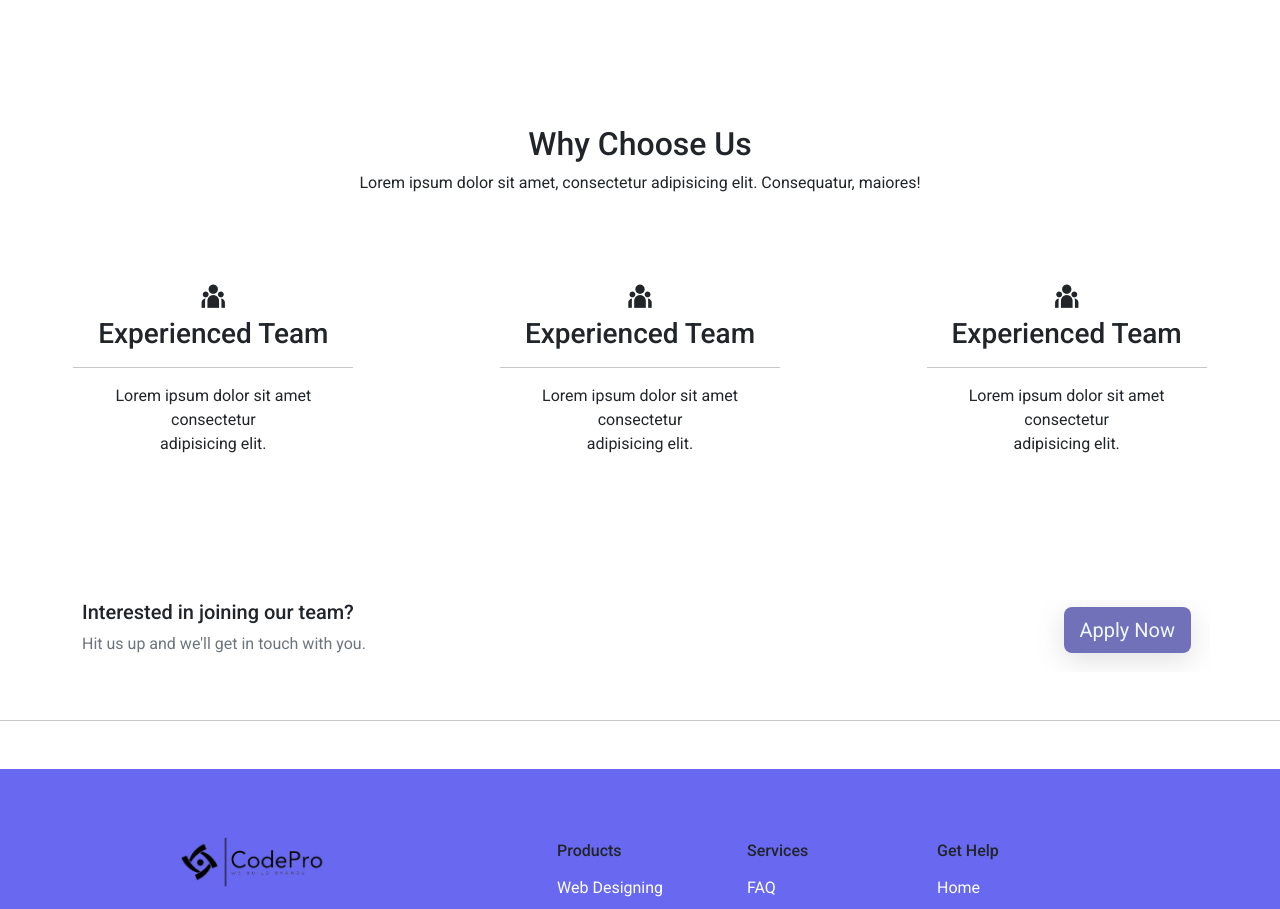
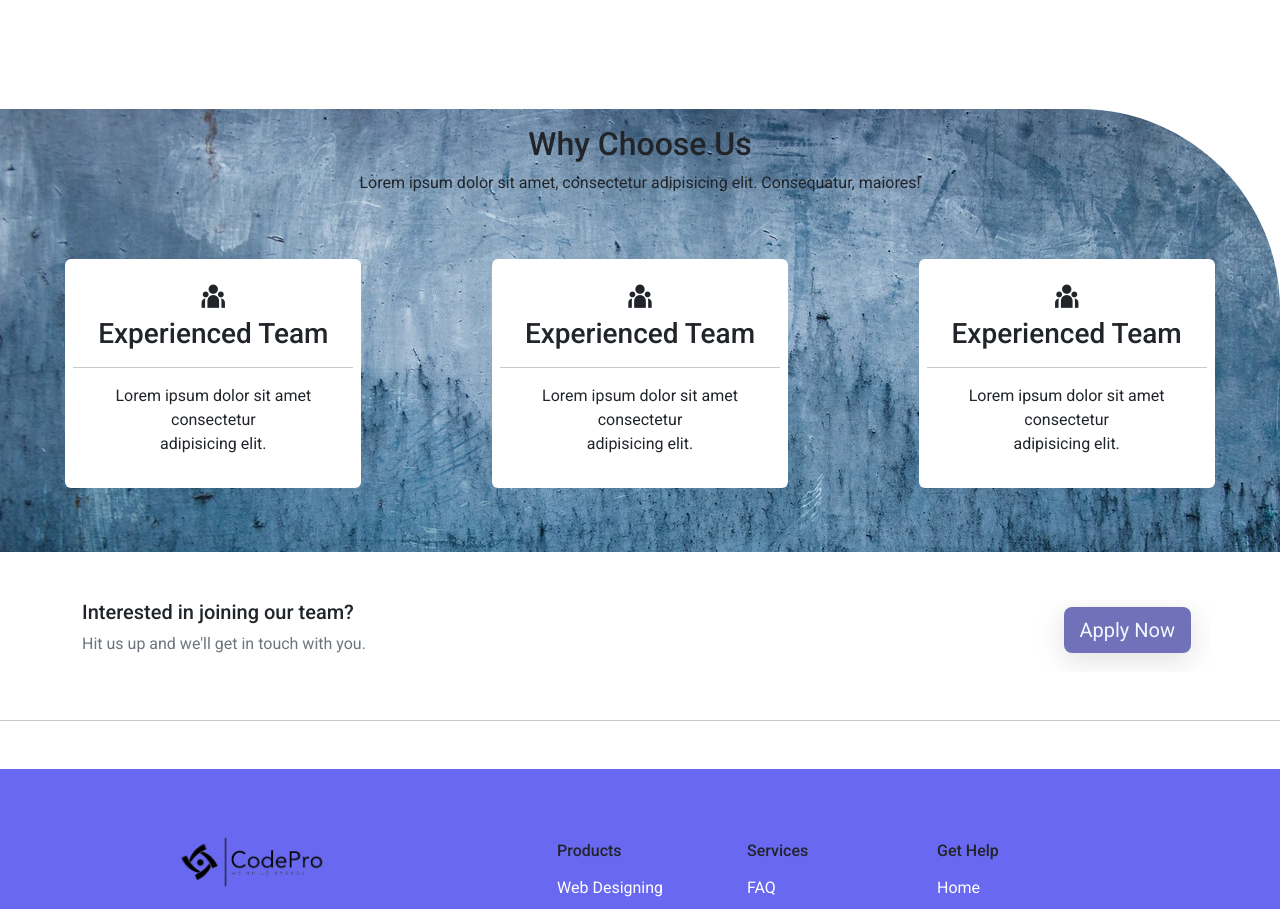
Before and after one commit to sanaalishaikh/My-first-theme, a plain HTML site: page index.html in a window 1280 px wide. Shown: the part 1788-2697 px from the top of the page. Drawn offline with nearby package versions, Linux system fonts and the light colour scheme; the site is published under a folder, as on GitHub Pages, so addresses that start at the root find nothing.

Commit message:
Update index.html

```diff
--- a/index.html
+++ b/index.html
@@ -226,7 +226,7 @@
 
     <div class="container-fluid my-5">
         <div class="row justify-content-around py-3"
-            style="background-image: url('/images/blue-background-7470781_1280.jpg'); border-radius: 0 200px 0 0; background-attachment: fixed;"
+            style="background-image: url('images/blue-background-7470781_1280.jpg'); border-radius: 0 200px 0 0; background-attachment: fixed;"
             class="bg-image">
             <section class="text-center align-items-center">
                 <h2>Why Choose Us</h2>
```
